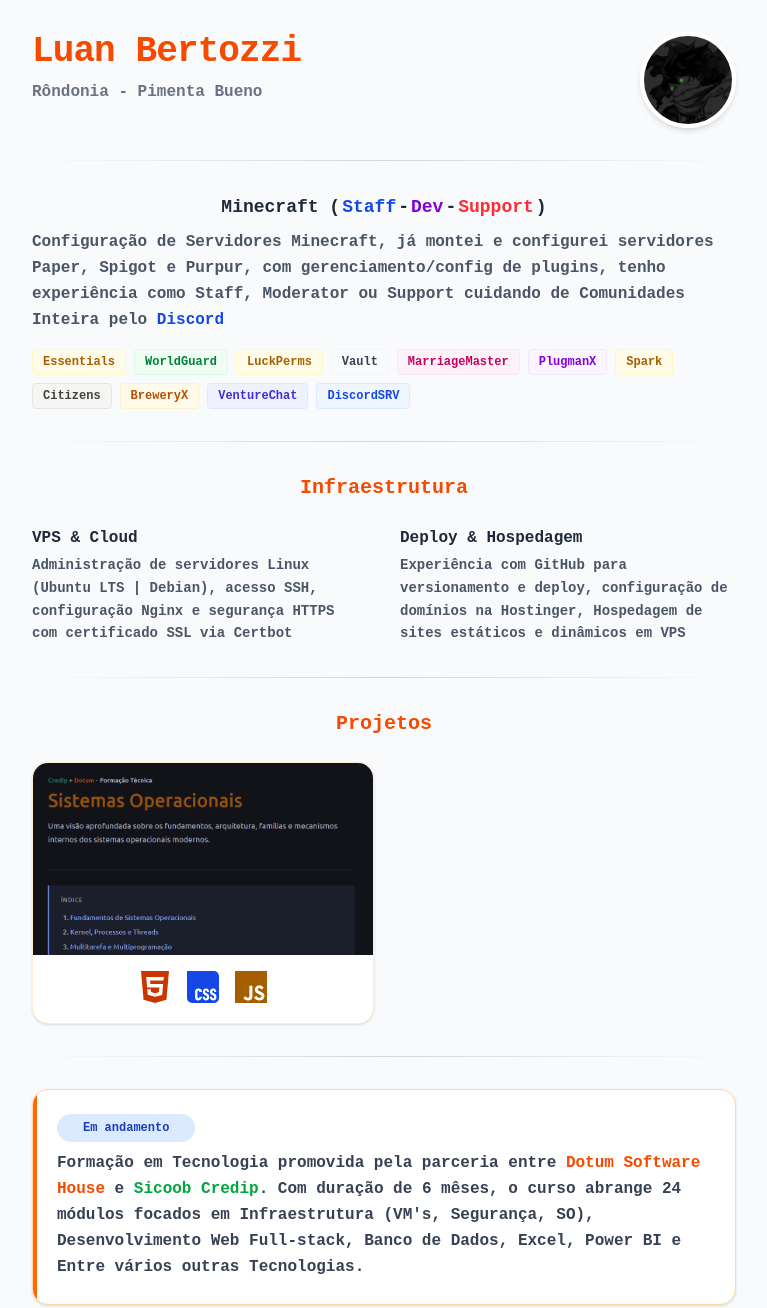
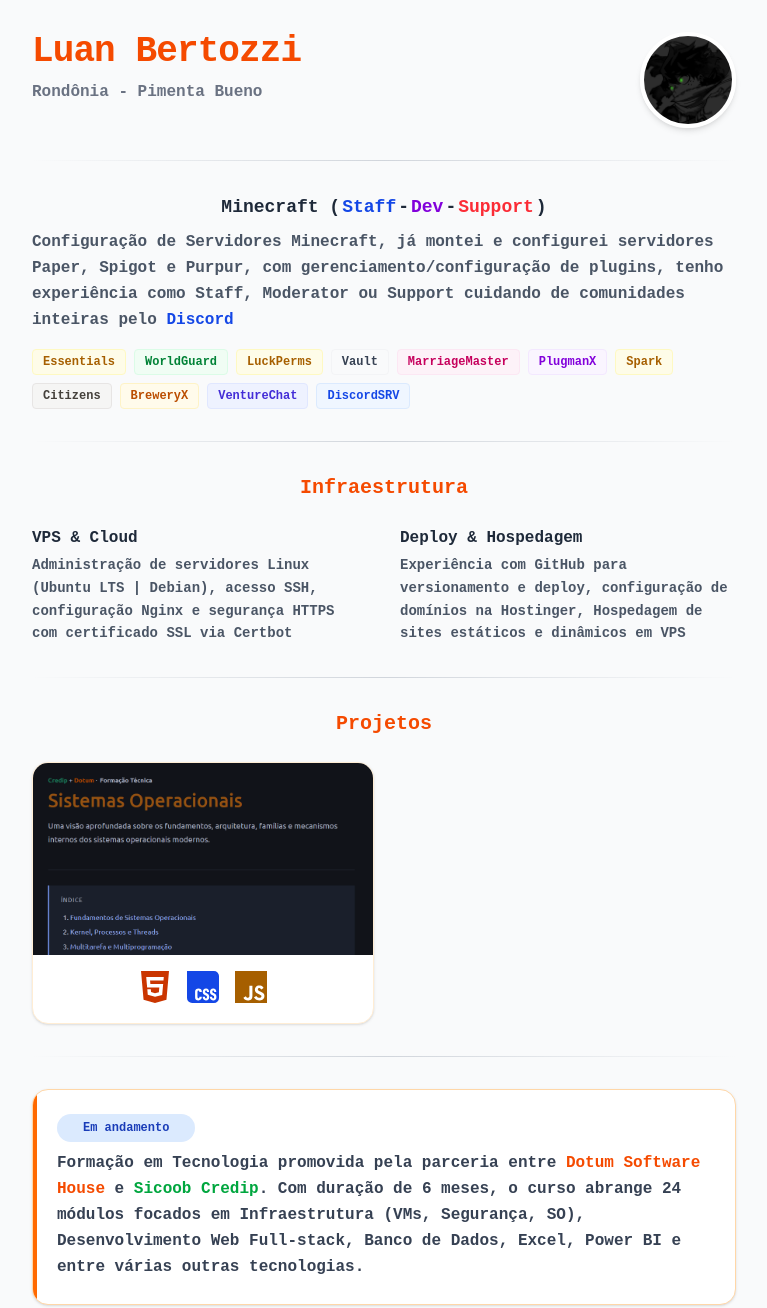
Before and after one commit to LuanBertozzi7/luanbertozzi, a website built with Vite: page index.html in a window 1280 px wide. Shown: the top 1308 px of the page, without its empty margins (256-1023 px from the left). Built offline with nearby package versions, Linux system fonts and the light colour scheme.

Commit message:
refactor: global spelling fix

```diff
--- a/index.html
+++ b/index.html
@@ -19,13 +19,13 @@
           >
             Luan Bertozzi
           </h1>
-          <p class="text-gray-500 text-base mb-4">Rôndonia - Pimenta Bueno</p>
+          <p class="text-gray-500 text-base mb-4">Rondônia - Pimenta Bueno</p>
         </div>
         <div class="w-20 h-20 sm:w-24 sm:h-24 flex-shrink-0">
           <img
             class="rounded-full w-full h-full object-cover border-4 border-white shadow-md"
             src="/avatar.jpg"
-            alt="Luan Bertozzi "
+            alt="Luan Bertozzi"
           />
         </div>
       </header>
@@ -46,9 +46,9 @@
               class="text-gray-600 mb-4 leading-relaxed text-center md:text-left"
             >
               Configuração de Servidores Minecraft, já montei e configurei
-              servidores Paper, Spigot e Purpur, com gerenciamento/config de
-              plugins, tenho experiência como Staff, Moderator ou Support
-              cuidando de Comunidades Inteira pelo
+              servidores Paper, Spigot e Purpur, com gerenciamento/configuração
+              de plugins, tenho experiência como Staff, Moderator ou Support
+              cuidando de comunidades inteiras pelo
               <span class="text-blue-700">Discord</span>
             </p>
             <div class="flex flex-wrap gap-2 justify-center md:justify-start">
@@ -148,7 +148,7 @@
                 <img
                   class="order-first w-full h-44 sm:h-48 object-cover mb-4 transition-transform duration-500 group-hover:scale-105"
                   src="/sistemas-operacionais-card.png"
-                  alt="sistemas operacionais img de card"
+                  alt="Imagem do card do projeto de Sistemas Operacionais"
                 />
                 <div
                   class="flex flex-wrap gap-4 px-1 pb-5 justify-center mt-auto"
@@ -224,10 +224,10 @@
                 >Dotum Software House</span
               >
               e <span class="text-green-600 font-medium">Sicoob Credip</span>.
-              Com duração de 6 mêses, o curso abrange 24 módulos focados em
-              Infraestrutura (VM's, Segurança, SO), Desenvolvimento Web
-              Full-stack, Banco de Dados, Excel, Power BI e Entre vários outras
-              Tecnologias.
+              Com duração de 6 meses, o curso abrange 24 módulos focados em
+              Infraestrutura (VMs, Segurança, SO), Desenvolvimento Web
+              Full-stack, Banco de Dados, Excel, Power BI e entre várias outras
+              tecnologias.
             </p>
           </div>
         </section>
```
